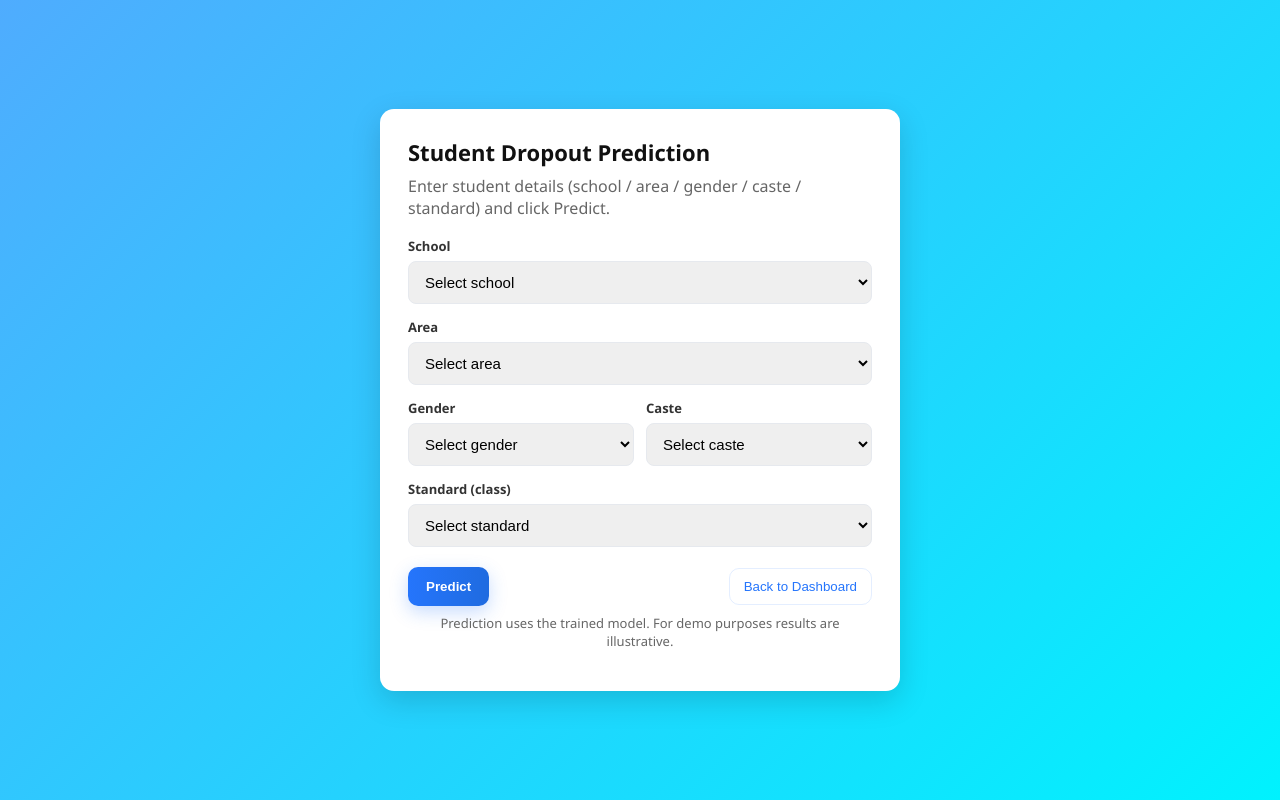
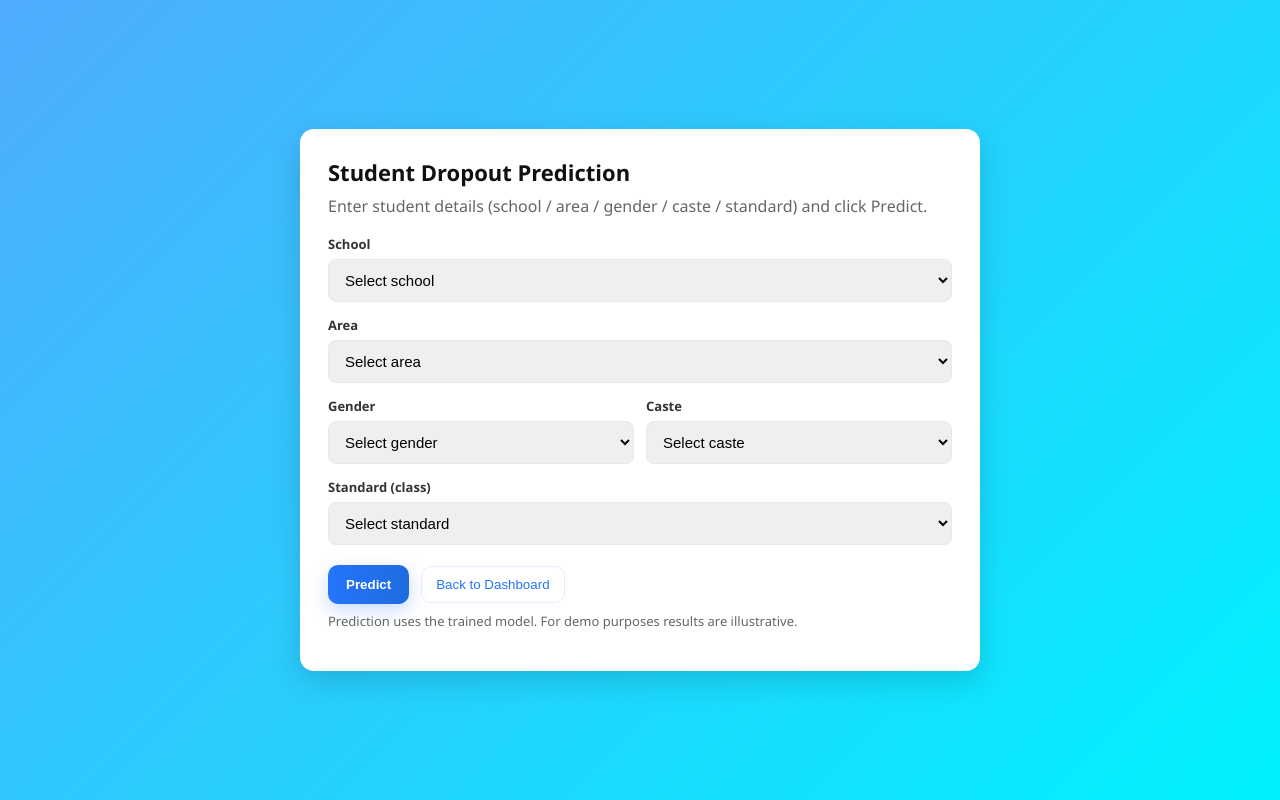
Before and after one commit to Cse140project/CSE_140, a Flask app: page /predict_pages in a window 1280 px wide. Run offline with Flask 3, Linux system fonts and the light colour scheme; the visitor is signed in with stand-in values (Sample User, id 1).

Commit message:
Update predict.html

```diff
--- a/templates/predict.html
+++ b/templates/predict.html
@@ -27,7 +27,7 @@
 
     .card{
       width:100%;
-      max-width:520px;
+      max-width:680px;
       background:var(--card);
       border-radius:14px;
       box-shadow:0 10px 30px rgba(0,0,0,0.15);
@@ -64,7 +64,8 @@
       gap:12px;
       margin-top:6px;
       align-items:center;
-      justify-content:space-between;
+      justify-content:flex-start;
+      flex-wrap:wrap;
     }
 
     button.primary{
@@ -87,18 +88,8 @@
       cursor:pointer;
     }
 
-    .result{
-      margin-top:18px;
-      padding:12px;
-      border-radius:10px;
-      background:linear-gradient(90deg, rgba(37,117,252,0.08), rgba(37,117,252,0.03));
-      color:#0b3a66;
-      font-weight:700;
-      text-align:center;
-    }
-
     .small{
-      font-size:13px; color:var(--muted); margin-top:8px; text-align:center;
+      font-size:13px; color:var(--muted); margin-top:8px; text-align:left;
     }
 
     @media (max-width:520px){
```
